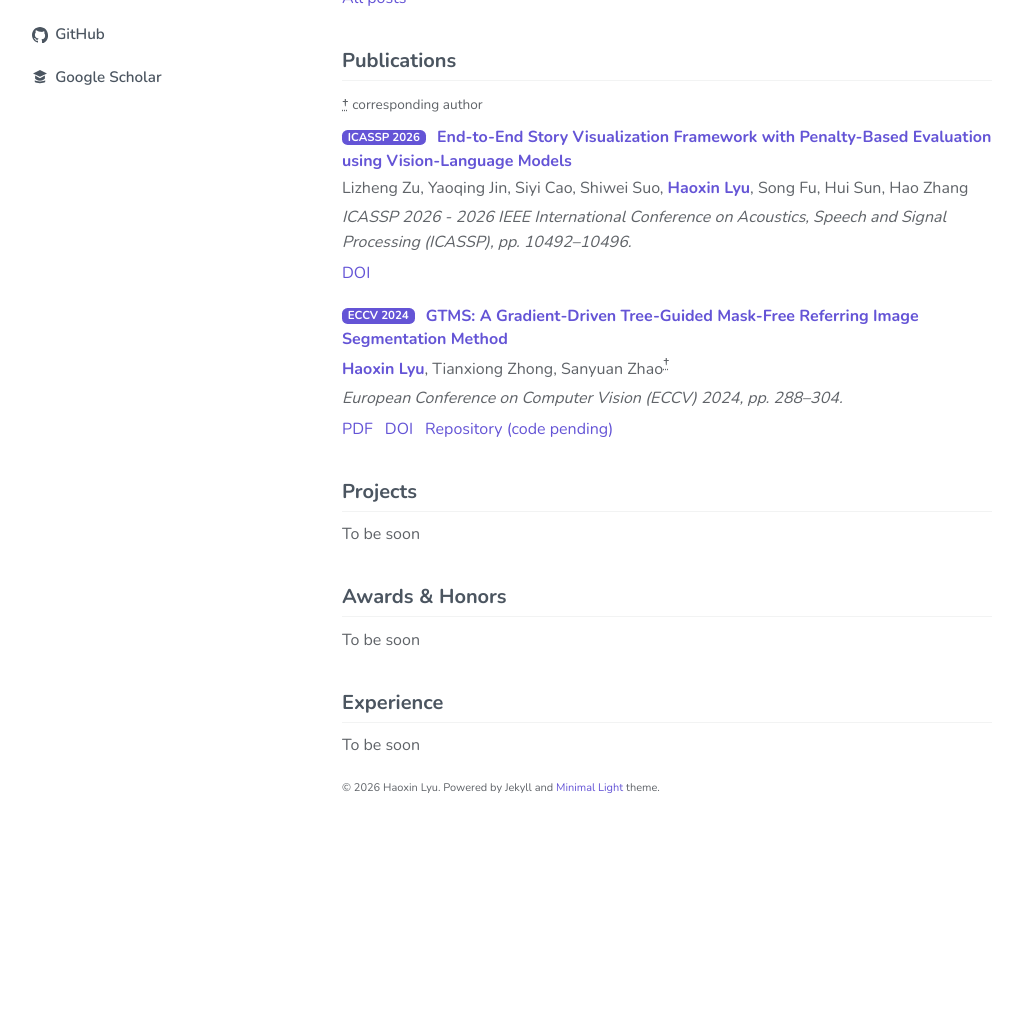
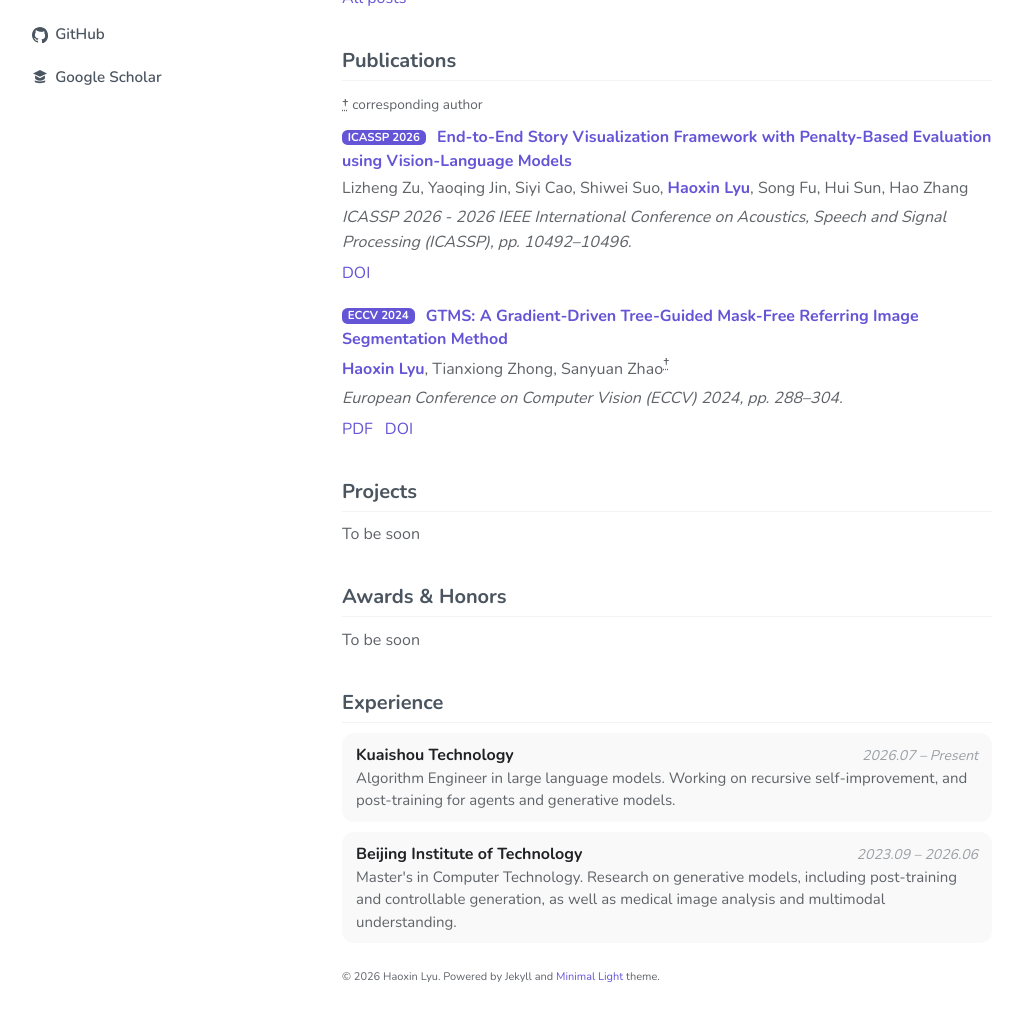
Before and after one commit to eternalld/eternalld.github.io, a Jekyll site: the page built from index.md, in a window 1280 px wide and 1400 px high, scrolled down 426 px, cut to the strip 341-1362 px from the top of the window. Shown: the whole strip, without its empty margins (128-1150 px from the left). Built offline with Jekyll 4.4.1, drawn with Linux system fonts in a browser that asks for light colours; comment, search, counter and statistics services are not loaded; before the commit the page ends 1637 px from its top, so only the background shows below that.

Commit message:
Add the confirmed experience entries and drop the GTMS code link.
Show the Kuaishou role and the BIT master's degree, and remove the pending repository link.

Co-authored-by: Eternal_LD <eternalld@users.noreply.github.com>

```diff
--- a/_data/curriculum.yml
+++ b/_data/curriculum.yml
@@ -1,2 +1,8 @@
 heading: Experience
-items: []
+items:
+  - organization: Kuaishou Technology
+    period: "2026.07 – Present"
+    detail: "Algorithm Engineer in large language models. Working on recursive self-improvement, and post-training for agents and generative models."
+  - organization: Beijing Institute of Technology
+    period: "2023.09 – 2026.06"
+    detail: "Master's in Computer Technology. Research on generative models, including post-training and controllable generation, as well as medical image analysis and multimodal understanding."
--- a/_data/publications.yml
+++ b/_data/publications.yml
@@ -32,5 +32,3 @@ items:
         url: https://www.ecva.net/papers/eccv_2024/papers_ECCV/papers/08341.pdf
       - label: DOI
         url: https://doi.org/10.1007/978-3-031-72848-8_17
-      - label: Repository (code pending)
-        url: https://github.com/eternalld/GTMS
--- a/_includes/curriculum.md
+++ b/_includes/curriculum.md
@@ -1,15 +1,16 @@
 <h2 id="experience" class="section-anchor"><span id="curriculum"></span>{{ site.data.curriculum.heading | default: "Experience" }}</h2>
 {% assign items = site.data.curriculum.items %}
 {% if items and items.size > 0 %}
-<div class="card-list">
+<div class="experience-list">
 {% for item in items %}
-<article class="entry-card">
-{% if item.period %}<p class="entry-year">{{ item.period }}</p>{% endif %}
-{% if item.organization %}<h3>{{ item.organization }}</h3>{% endif %}
-{% assign role = item.role | default: item.title %}
-{% if role %}<p>{{ role }}</p>{% endif %}
+<article class="experience-card">
+<div class="experience-info">
+<div class="experience-head">
+{% if item.organization %}<strong>{{ item.organization }}</strong>{% endif %}
+{% if item.period %}<em>{{ item.period }}</em>{% endif %}
+</div>
 {% if item.detail %}<p>{{ item.detail }}</p>{% endif %}
-{% if item.url and item.link_label %}<p><a href="{{ item.url }}">{{ item.link_label }}</a></p>{% endif %}
+</div>
 </article>
 {% endfor %}
 </div>
--- a/_sass/minimal-light.scss
+++ b/_sass/minimal-light.scss
@@ -980,6 +980,77 @@ h2.section-anchor {
   font-weight: 700;
 }
 
+.experience-list {
+  display: flex;
+  flex-direction: column;
+  gap: 10px;
+  margin: 0 0 1.25rem;
+}
+
+.experience-card {
+  padding: 10px 14px;
+  border-radius: 12px;
+  background: #f9f9f9;
+  box-sizing: border-box;
+
+  @include dark {
+    background: rgba(255, 255, 255, 0.06);
+  }
+}
+
+.experience-head {
+  display: flex;
+  flex-wrap: wrap;
+  justify-content: space-between;
+  align-items: baseline;
+  column-gap: 12px;
+}
+
+.experience-head strong {
+  color: #202124;
+  font-size: 16px;
+  font-weight: 700;
+
+  @include dark {
+    color: #eeeff0;
+  }
+}
+
+.experience-head em {
+  color: #9aa0a6;
+  font-size: 14px;
+  white-space: nowrap;
+
+  @include dark {
+    color: #c5cad1;
+  }
+}
+
+.experience-info {
+  color: #5f6368;
+  font-size: 15px;
+  line-height: 1.5;
+
+  p {
+    margin: 0;
+  }
+
+  @include dark {
+    color: #dadbdf;
+  }
+}
+
+@media (max-width: 720px) {
+  .experience-head {
+    flex-direction: column;
+    align-items: flex-start;
+  }
+
+  .experience-head em {
+    white-space: normal;
+  }
+}
+
 .entry-links a,
 .tag-filter a,
 .year-filter button {
```
Also changed, not shown: tests/experience.test.mjs (added, +42 -0 lines), tests/integration/built-site.test.mjs (+7 -3 lines), tests/publications-import.test.mjs (+4 -4 lines), README.md.
